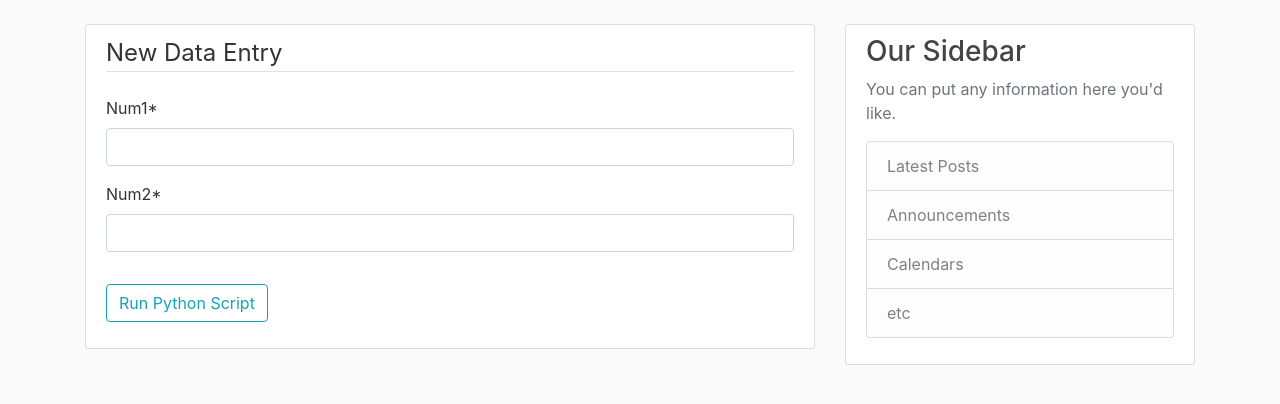
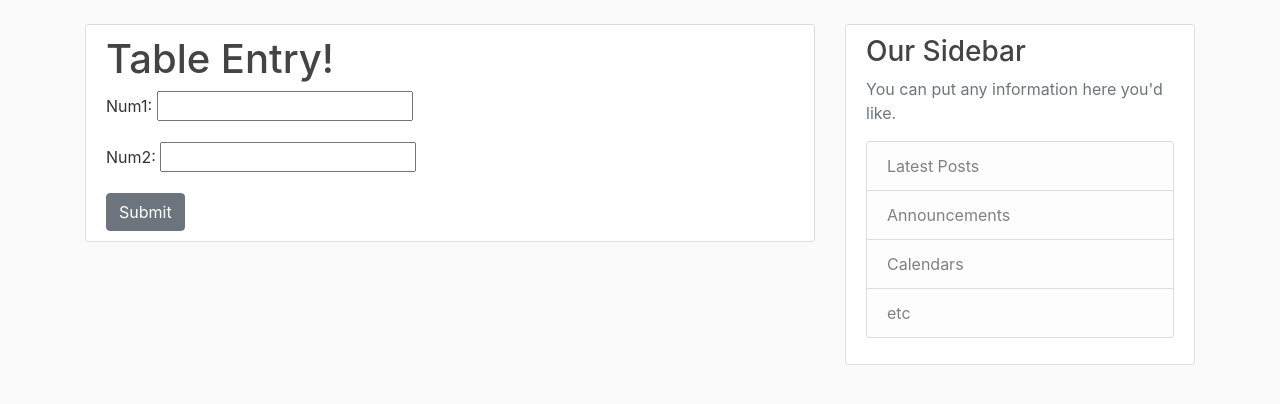
Before and after one commit to IshitaGH/nexdigm_data_app, a Django app: page / in a window 1280 px wide. Shown: the part 56-460 px from the top of the page. Run offline with Django 4.2, Linux system fonts and the light colour scheme; some libraries are stand-ins or nearby versions.

Commit message:
Dummy script works, and page is automatically redirected to it

```diff
--- a/nexdigm_data_app/settings.py
+++ b/nexdigm_data_app/settings.py
@@ -34,6 +34,7 @@ INSTALLED_APPS = [
     'blog.apps.BlogConfig',
     'users.apps.UsersConfig',
     'table.apps.TableConfig',
+    # 'scripts',
     'crispy_forms',
     'django.contrib.admin',
     'django.contrib.auth',
--- /dev/null
+++ b/table/forms.py
@@ -0,0 +1,8 @@
+from django import forms
+from django.forms import ModelForm
+from .models import Post
+
+class Post_Form(ModelForm):
+    class Meta:
+        model = Post
+        fields = '__all__'
--- a/table/models.py
+++ b/table/models.py
@@ -22,7 +22,7 @@ class Post(models.Model):
     # author = models.ForeignKey(User, on_delete=models.CASCADE)
 
     def __str__(self):
-        return f'{self.num1}'
+        return f'{self.num1}, {self.num2}'
 
     def get_absolute_url(self):
         return reverse('post-detail', kwargs={'pk': self.pk})
--- /dev/null
+++ b/table/templates/table/home.html
@@ -0,0 +1,17 @@
+{% extends "table/base.html" %}
+{% block content %}
+    <div class="content-section">
+        <h1>Table Entry!</h1>
+        {% if submitted %}
+            it submitted
+        {% else %}
+            <form action="" method="POST">
+                {% csrf_token %}
+
+                {{ form.as_p }}
+
+                <input type="submit" value="Submit" class="btn btn-secondary">
+            </form>
+        {% endif %}
+    </div>
+{% endblock content %}
--- a/table/templates/table/post_detail.html
+++ b/table/templates/table/output.html
@@ -1,4 +1,4 @@
 {% extends "table/base.html" %}
 {% block content %}
-    <h1>Output</h1>
+    <h1>Output: {{out}}</h1>
 {% endblock content %}
--- a/table/templates/table/post_form.html
+++ /dev/null
@@ -1,16 +0,0 @@
-{% extends "table/base.html" %}
-{% load crispy_forms_tags %}
-{% block content %}
-    <div class="content-section">
-        <form method="POST">
-            {% csrf_token %}
-            <fieldset class="form-group">
-                <legend class="border-bottom mb-4">New Data Entry</legend>
-                {{form|crispy}}
-            </fieldset>
-            <div class="form-group">
-                <button class="btn btn-outline-info" type="submit" href ="{% url 'post-detail' %}">Run Python Script</button>
-            </div>
-        </form>
-    </div>
-{% endblock content %}
--- a/table/urls.py
+++ b/table/urls.py
@@ -1,8 +1,8 @@
 from django.urls import path
 from . import views
-from .views import PostCreateView, PostDetailView
+# from .views import PostCreateView, PostDetailView
 
 urlpatterns = [
-    path('', PostCreateView.as_view(), name='table-home'),
-    path('post/<int:pk>/', PostDetailView.as_view(), name="post-detail/"),
+    path('', views.home, name='table-home'),
+    path('output/', views.output, name="table-output/"),
 ]
--- a/table/views.py
+++ b/table/views.py
@@ -2,21 +2,50 @@ from django.shortcuts import render
 # from django.http import HttpResponse
 from .models import Post
 from django.views.generic import CreateView, DetailView
+from scripts.dummy_script import dummy
+from .forms import Post_Form
+from django.http import HttpResponseRedirect
 
 # Create your views here.
 
-# def home(request):
+def home(request):
+    # model = Post
+    # fields = ['num1', 'num2']
+    # template_name = 'table/home.html'
+    # context_object_name = 'posts'
+
+    submitted = False
+    if request.method == "POST":
+        form = Post_Form(request.POST)
+        if form.is_valid():
+            form.save()
+            return HttpResponseRedirect('output/')
+    else:
+        form = Post_Form
+        if 'submitted' in request.GET:
+            submitted = True
+
+    return render(request, 'table/home.html', {'form':form, 'submitted':submitted})
+
+def output(request):
+    current = Post.objects.last()
+    out = dummy(current.num1, current.num2)
+    return render(request, 'table/output.html', {'out':out})
+
+# class PostCreateView(CreateView):
 #     model = Post
 #     fields = ['num1', 'num2']
-#     template_name = 'table/home.html'
-#     context_object_name = 'posts'
 
-#     return render(request, 'table/home.html')
-
-class PostCreateView(CreateView):
-    model = Post
-    fields = ['num1', 'num2']
-
-class PostDetailView(DetailView):
-    model = Post
-    # return render(request, 'table/output.html', {'title': 'About'})
+# class PostDetailView(DetailView):
+#     model = Post
+#     # num_in_db = Post.pk
+#     # int:num_in_db
+#     # print(num_in_db)
+#     current = Post.objects.last()
+#     print(current)
+#     # attributes = dir(model)
+#     # print(attributes)
+#     print('sup')
+#     out = dummy(current.num1, current.num2)
+#     context = { out }
+#     # return render(request, 'table/output.html', {'title': 'About'})
```
Also changed, not shown: scripts/dummy_script.py (added, +9 -0 lines), scripts/__init__.py (added), table/migrations/0001_initial.py (added), table/migrations/0002_post_delete_fieldvalues.py (added), 1 other file.
